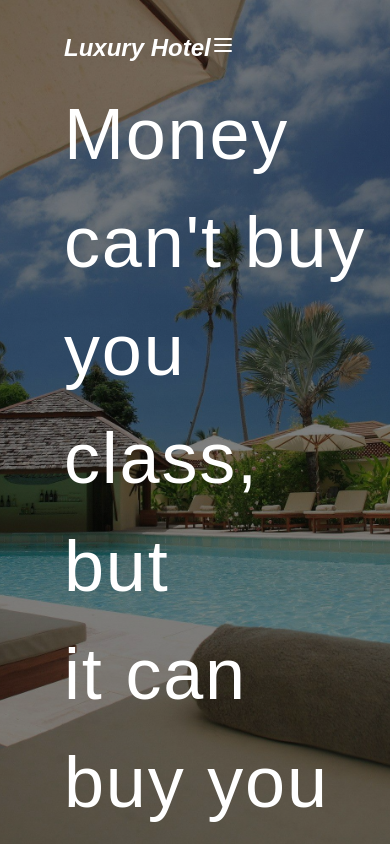
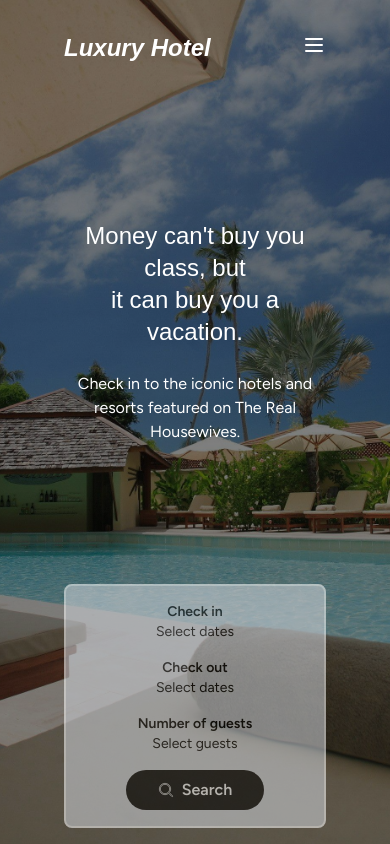
Before and after one commit to jshgwng/luxury-hotel, a website built with Vite: page index.html in a window 390 px wide. Shown: the top 844 px of the page. Built offline with nearby package versions, Linux system fonts and the light colour scheme; files whose address does not match are found by name; a web font is replaced by a local one.

Commit message:
FEAT: Revise the mobile view for the webpage

```diff
--- a/index.html
+++ b/index.html
@@ -9,9 +9,9 @@
 <header id="header"
         class="h-screen bg-cover bg-center bg-no-repeat relative flex justify-between items-start flex-col px-16 py-4"
         style="background-image: linear-gradient(rgba(0, 0, 0, 0.5), rgba(0, 0, 0, 0.5)), url('@assets/images/hero-bg.jpg');">
-    <nav class="w-full">
+    <nav class="w-full relative">
         <div class="max-w-6xl">
-            <div class="flex items-center h-16 w-full">
+            <div class="flex justify-between items-center h-16 w-full">
                 <div class="flex-shrink-0" id="logo">
                         <span class="text-2xl font-bold text-white">Luxury Hotel</span>
                 </div>
@@ -38,7 +38,7 @@
                 </div>
             </div>
         </div>
-        <div id="mobile-menu" class="hidden md:hidden">
+        <div id="mobile-menu" class="hidden md:hidden absolute top-16 left-0 w-full">
             <div class="px-2 pt-2 pb-3 space-y-1 bg-white">
                 <a href="#"
                    class="block text-gray-700 font-semibold hover:text-gray-700 px-3 py-2 transition duration-150">Rooms
@@ -55,21 +55,21 @@
         </div>
     </nav>
     <div>
-        <h1 class="text-white text-7xl tracking-wide leading-normal" id="title">
+        <h1 class="text-white text-2xl lg:text-7xl lg:tracking-wide lg:leading-normal text-center lg:text-left" id="title">
             Money can't buy you class, but<br>it can buy you a vacation.
         </h1>
-        <p class="text-white mt-6 text-3xl tracking-normal">Check in to the iconic hotels and resorts featured on The Real Housewives.</p>
+        <p class="text-white mt-6 lg:text-3xl tracking-normal text-center lg:text-left">Check in to the iconic hotels and resorts featured on The Real Housewives.</p>
     </div>
-    <div class="mb-24 w-full h-24 bg-gray-300 rounded-full opacity-55 flex justify-between items-center px-8 py-4 border-2 border-white">
-        <div>
+    <div class="lg:mb-24 w-full bg-gray-300 sm:rounded-full rounded-lg opacity-55 flex flex-col md:flex-row justify-between items-center px-4 sm:px-8 py-4 border-2 border-white space-y-4 sm:space-y-0">
+        <div class="flex flex-col items-center sm:items-start">
             <label class="text-sm font-semibold">Check in</label>
             <p class="text-sm">Select dates</p>
         </div>
-        <div>
+        <div class="flex flex-col items-center sm:items-start">
             <label class="text-sm font-semibold">Check out</label>
             <p class="text-sm">Select dates</p>
         </div>
-        <div>
+        <div class="flex flex-col items-center sm:items-start">
             <label class="text-sm font-semibold">Number of guests</label>
             <p class="text-sm">Select guests</p>
         </div>
```
